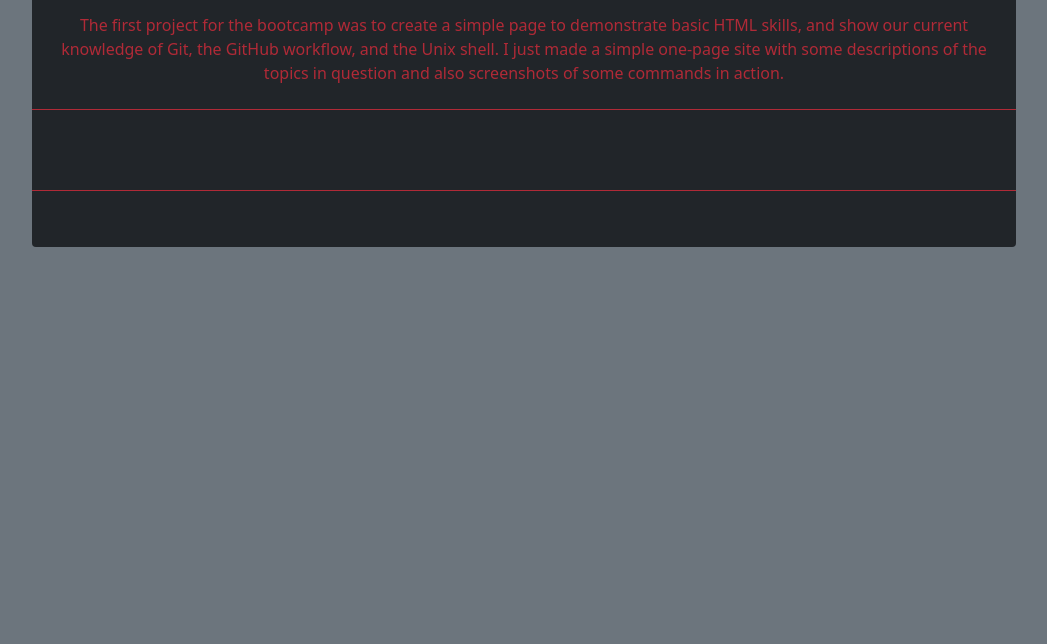
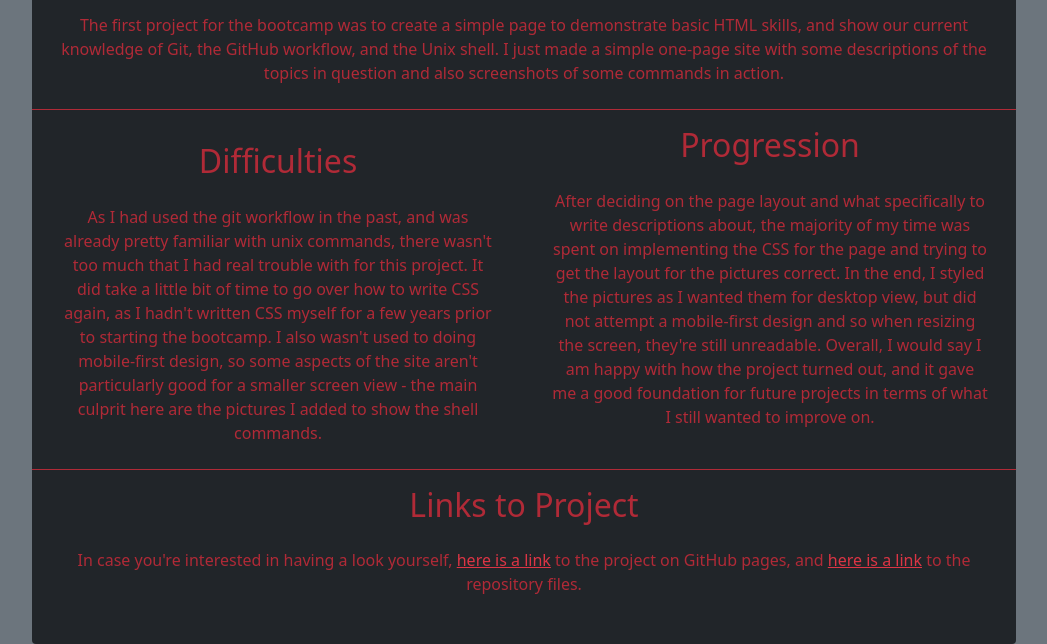
Before and after one commit to Jordan6271/bootcamp-project-portfolio, a plain HTML site: page projects/week1.html in a window 1280 px wide. Shown: the part 530-1174 px from the top of the page, without its empty margins (116-1163 px from the left). Before the commit the page ends 800 px from the top, so only its background shows below. Drawn offline with nearby package versions, Linux system fonts and the light colour scheme.

Commit message:
Finish content for week 1 page

```diff
--- a/projects/week1.html
+++ b/projects/week1.html
@@ -84,17 +84,16 @@
                     <p class="mx-3 mb-4">The first project for the bootcamp was to create a simple page to demonstrate basic HTML skills, and show our current knowledge of Git, the GitHub workflow, and the Unix shell. I just made a simple one-page site with some descriptions of the topics in question and also screenshots of some commands in action.</p>
                 </div>
                 <div id="difficulties" class="col-12 col-lg-6 border-bottom border-red">
-                    <h2 class="row justify-content-center py-3 mt-4"></h2>
-                    <p class="mx-3"></p>
+                    <h2 class="row justify-content-center py-3 mt-3">Difficulties</h2>
+                    <p class="mx-3 mb-4">As I had used the git workflow in the past, and was already pretty familiar with unix commands, there wasn't too much that I had real trouble with for this project. It did take a little bit of time to go over how to write CSS again, as I hadn't written CSS myself for a few years prior to starting the bootcamp. I also wasn't used to doing mobile-first design, so some aspects of the site aren't particularly good for a smaller screen view - the main culprit here are the pictures I added to show the shell commands.</p>
                 </div>
                 <div id="progression" class="col-12 col-lg-6 border-bottom border-red">
-                    <h2 class="row justify-content-center py-3"></h2>
-                    <p class="mx-3 mb-5"></p>
+                    <h2 class="row justify-content-center py-3">Progression</h2>
+                    <p class="mx-3 mb-4">After deciding on the page layout and what specifically to write descriptions about, the majority of my time was spent on implementing the CSS for the page and trying to get the layout for the pictures correct. In the end, I styled the pictures as I wanted them for desktop view, but did not attempt a mobile-first design and so when resizing the screen, they're still unreadable. Overall, I would say I am happy with how the project turned out, and it gave me a good foundation for future projects in terms of what I still wanted to improve on.</p>
                 </div>
                 <div id="links" class="col-12">
-                    <h2 class="row justify-content-center py-3"></h2>
-                    <p class="mx-3"></p>
-                    <p class="mx-3 mb-4"></p>
+                    <h2 class="row justify-content-center py-3">Links to Project</h2>
+                    <p class="mx-3 mb-5">In case you're interested in having a look yourself, <a href="https://jordan6271.github.io/bootcamp-project-week1/index.html" target="_blank" class="text-danger">here is a link</a> to the project on GitHub pages, and <a href="https://github.com/Jordan6271/bootcamp-project-week1" target="_blank" class="text-danger">here is a link</a> to the repository files.</p>
                 </div>
             </div>
         </div>
```
